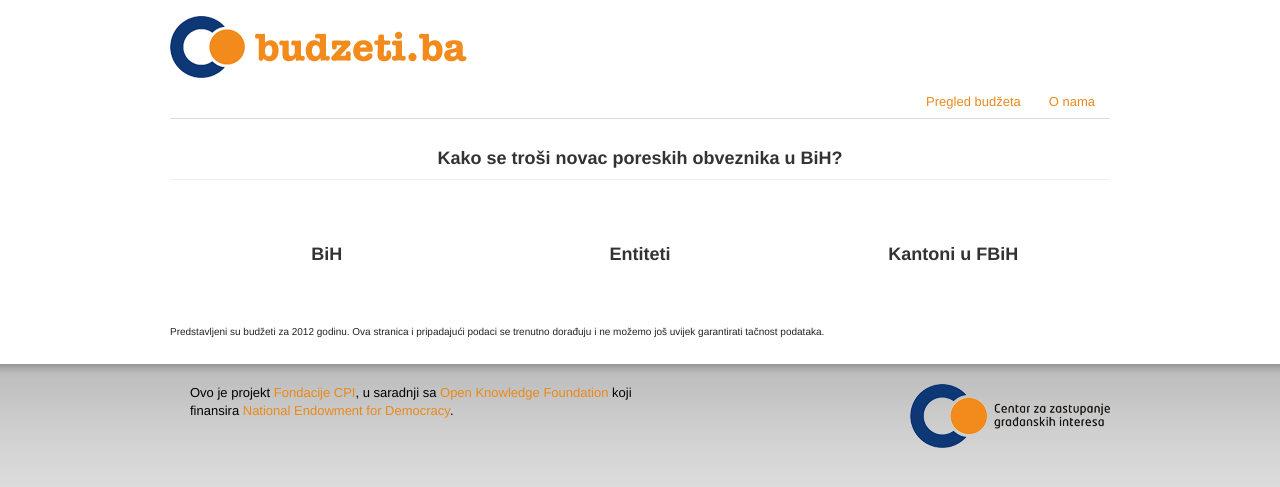
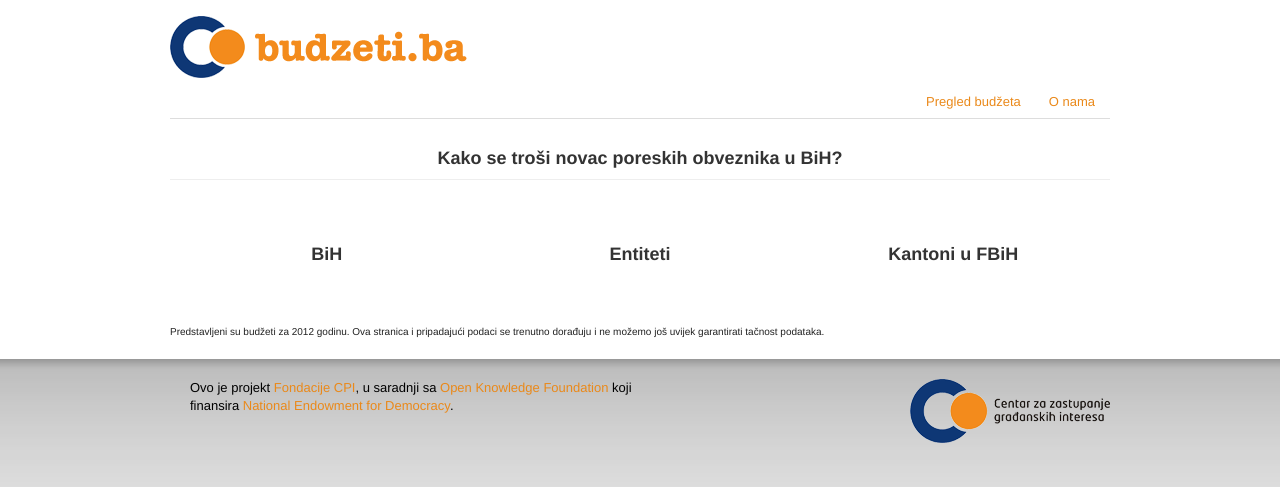
Before and after one commit to openspending/budzeti.ba, a Jekyll site: the page built from index.html, in a window 1280 px wide. Shown: the top 487 px of the page. Built offline with Jekyll 4.4.1, drawn with Linux system fonts in a browser that asks for light colours; nearby versions of some CDN libraries; some web fonts are replaced.

Commit message:
Update css/style.css

```diff
--- a/css/style.css
+++ b/css/style.css
@@ -1,4 +1,3 @@
-
 html {
   background-color: #ddd;
 }
@@ -72,7 +71,7 @@ nav ul.nav.nav-tabs li a.active {
 
 footer {
   background: #ddd;
-  margin-top: 20px;
+  margin-top: 15px;
   padding: 0;
 }
 
```
